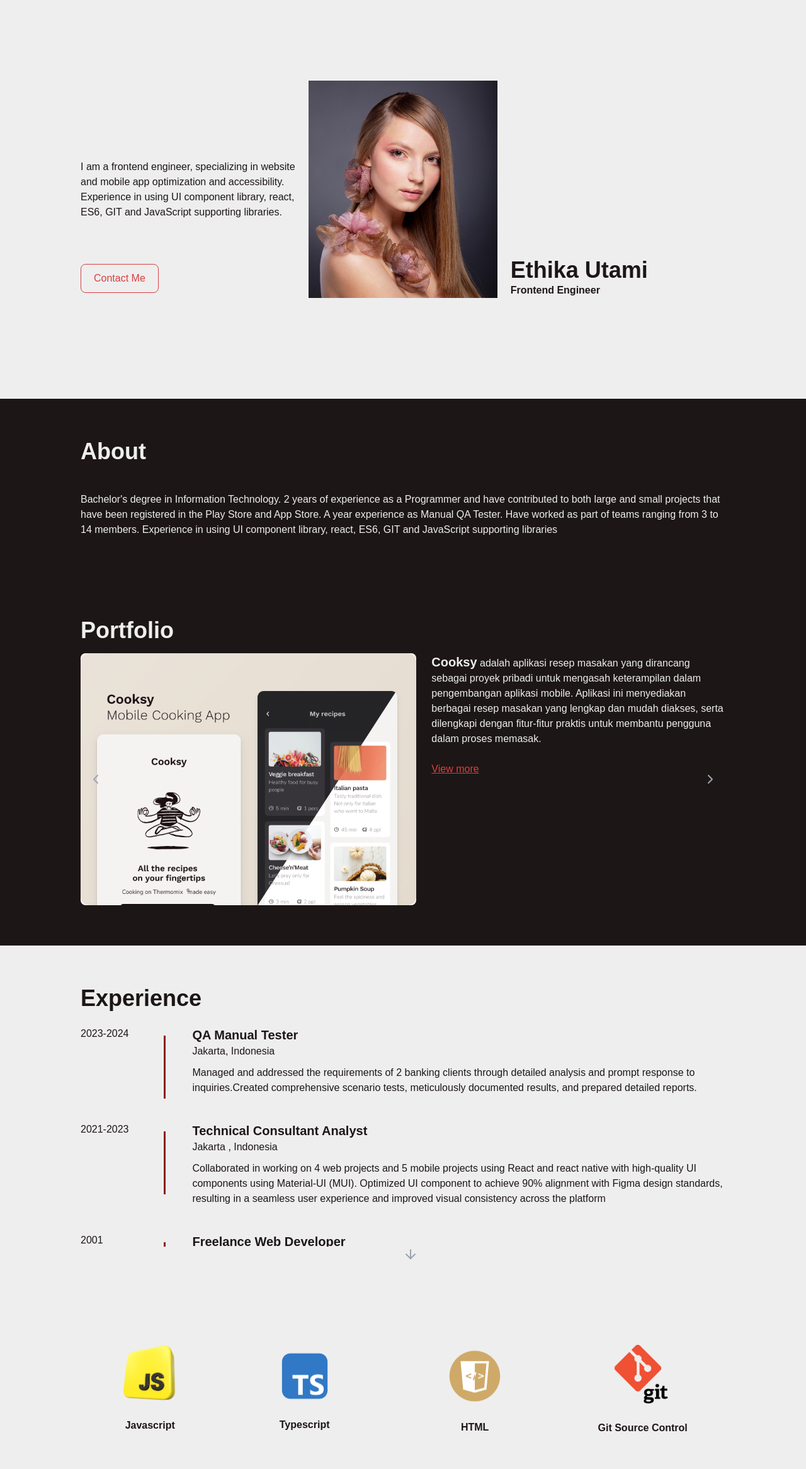
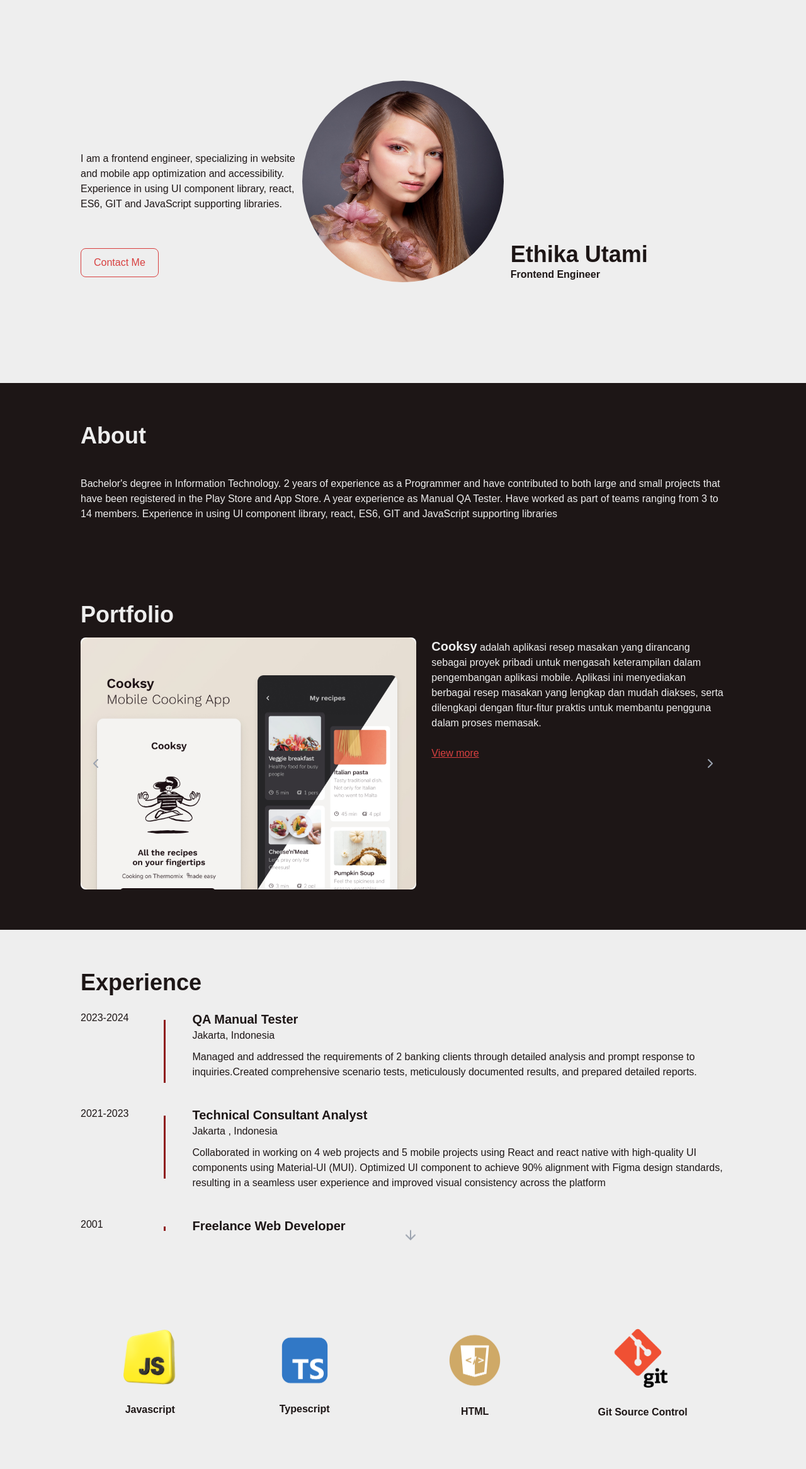
Before and after one commit to Ethutami/Web-Portfolio, a Next.js app in the folder web-portfolio/: page / in a window 1280 px wide. Shown: the top 2332 px of the page at 63% size. Built offline with nearby package versions, Linux system fonts and the light colour scheme.

Commit message:
add jump button

```diff
--- a/web-portfolio/app/page.tsx
+++ b/web-portfolio/app/page.tsx
@@ -1,3 +1,4 @@
+'use client';
 import { ArrowDown, } from "lucide-react";
 import Link from "next/link";
 import Image from "next/image";
@@ -10,6 +11,12 @@ import { OverflowTestimoni } from "@/component/overflow.testimoni";
 import { ImageSlider } from "@/component/slider";
 
 export default function Home() {
+  const scrollToBottom = () => {
+    const bottomElement = document.getElementById('contact');
+    if (bottomElement) {
+      bottomElement.scrollIntoView({ behavior: 'smooth' });
+    }
+  };
   return (
     <div className="">
       {/* general information */}
@@ -20,12 +27,13 @@ export default function Home() {
           </p>
           <button
             type="button"
-            className="text-[#D84040] hover:text-[#EEEEEE] border border-[#D84040] hover:bg-[#8E1616] rounded-lg px-5 py-2.5 text-center me-2 mb-2 w-fit absolute bottom-0 left-0">
+            className="text-[#D84040] hover:text-[#EEEEEE] border border-[#D84040] hover:bg-[#8E1616] rounded-lg px-5 py-2.5 text-center me-2 mb-2 w-fit absolute bottom-0 left-0"
+            onClick={scrollToBottom}>
             Contact Me
           </button>
         </div>
-        <div className="justify-self-center self-center">
-          <Image src={'/picture.jpg'} width={300} height={400} alt="picture" priority={false}   />
+        <div className="justify-self-center self-center ">
+          <Image src={'/picture.jpg'} width={300} height={300} alt="picture" priority={false} className="rounded-full w-80 h-80 z-10"   />
         </div>
         <div className="self-end">
           <p className="font-bold text-4xl">Ethika Utami</p>
@@ -54,7 +62,7 @@ export default function Home() {
       <div  className="px-32 py-16">
         <p className="font-bold text-4xl text-[#1D1616]">Experience</p>
         <OverflowComponent props={experience}/>
-        <ArrowDown className="text-gray-400 relative bottom-0 left-1/2" />
+        <ArrowDown className="text-gray-400 relative bottom-0 left-1/2 animate-bounce" />
       </div>
 
       {/* skill */}
@@ -69,7 +77,7 @@ export default function Home() {
       </div>
 
       {/* contact */}
-      <div className="px-32 py-16" >
+      <div id="contact" className="px-32 py-16" >
         <div className="flex flex-row w-full justify-around " >
             <div style={{width: '20%', marginLeft:24}}  >
                 <div style={{height:'4px',width: "100%",  backgroundColor: '#8E1616',}}></div>
```
